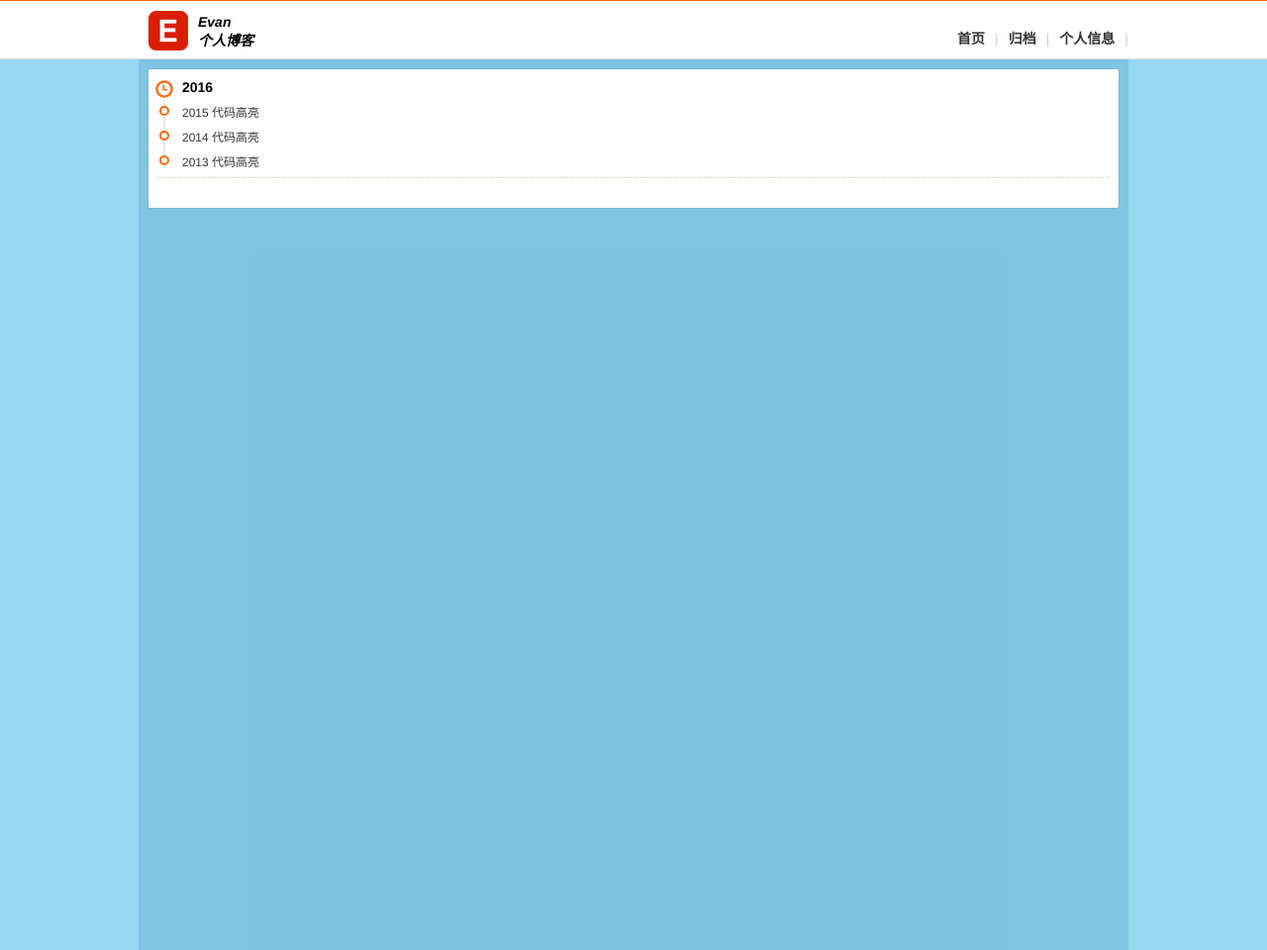
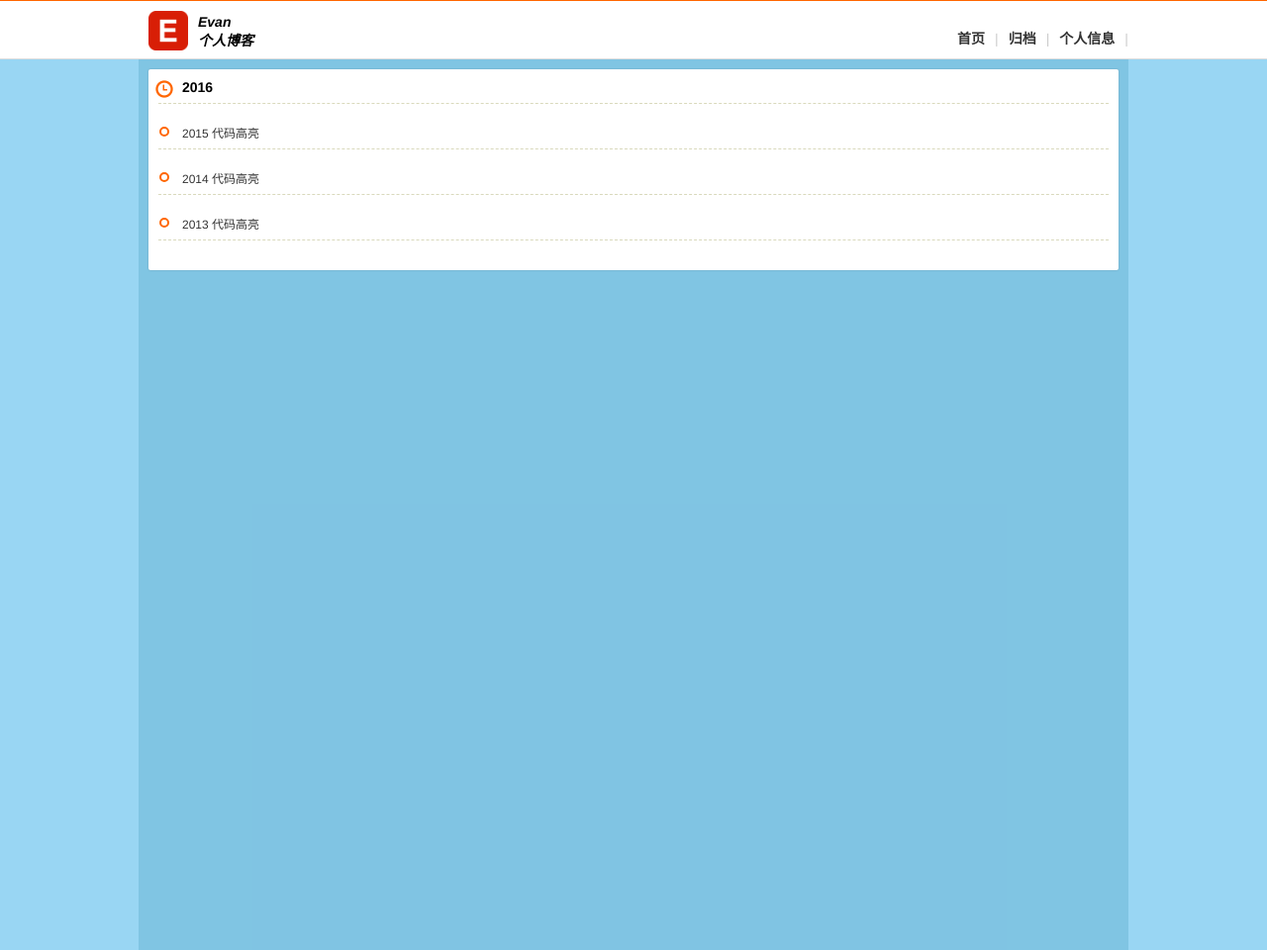
Before and after one commit to bnuephjx/bnuephjx.github.io, a Jekyll site: the page built from archives/index.html, in a window 1280 px wide. Shown: the whole page at 99% size. Built offline with Jekyll 4.4.1, drawn with Linux system fonts in a browser that asks for light colours.

Commit message:
no message

```diff
--- a/_includes/_views/archives.html
+++ b/_includes/_views/archives.html
@@ -1,12 +1,12 @@
 <div class="blogContent clearfix">
     <section class="blogArchives">
-        <ul class="eui-timeline">
         {% for item in site.posts  %}
-            <li class="eui-timeline-item">
-                <div class="eui-timeline-tail"></div>
-                {% capture currentDate %}{{ item.date | date: "%Y" }}{% endcapture %}
-                {% capture prevDate %}{{ item.previous.date | date: "%Y"}}{% endcapture %}
-                {% if prevDate !=  currentDate %}
+            {% capture currentDate %}{{ item.date | date: "%Y" }}{% endcapture %}
+            {% capture prevDate %}{{ item.previous.date | date: "%Y"}}{% endcapture %}
+            {% if prevDate !=  currentDate %}
+            <ul class="eui-timeline">
+                <li class="eui-timeline-item">
+                    <div class="eui-timeline-tail"></div>
                     {% if forloop.first %}
                         <div class="eui-timeline-head-custom">
                             <i class="glyphicon glyphicon-time"></i>
@@ -21,10 +21,10 @@
                             </a>
                         </div>
                     {% endif %}
-                {% endif %}
-            </li>
+                </li>
+            </ul>
+            {% endif %}
         {% endfor %}
-        </ul>
     </section>
 </div>
 <div class='backTop'>↑</div>
```
